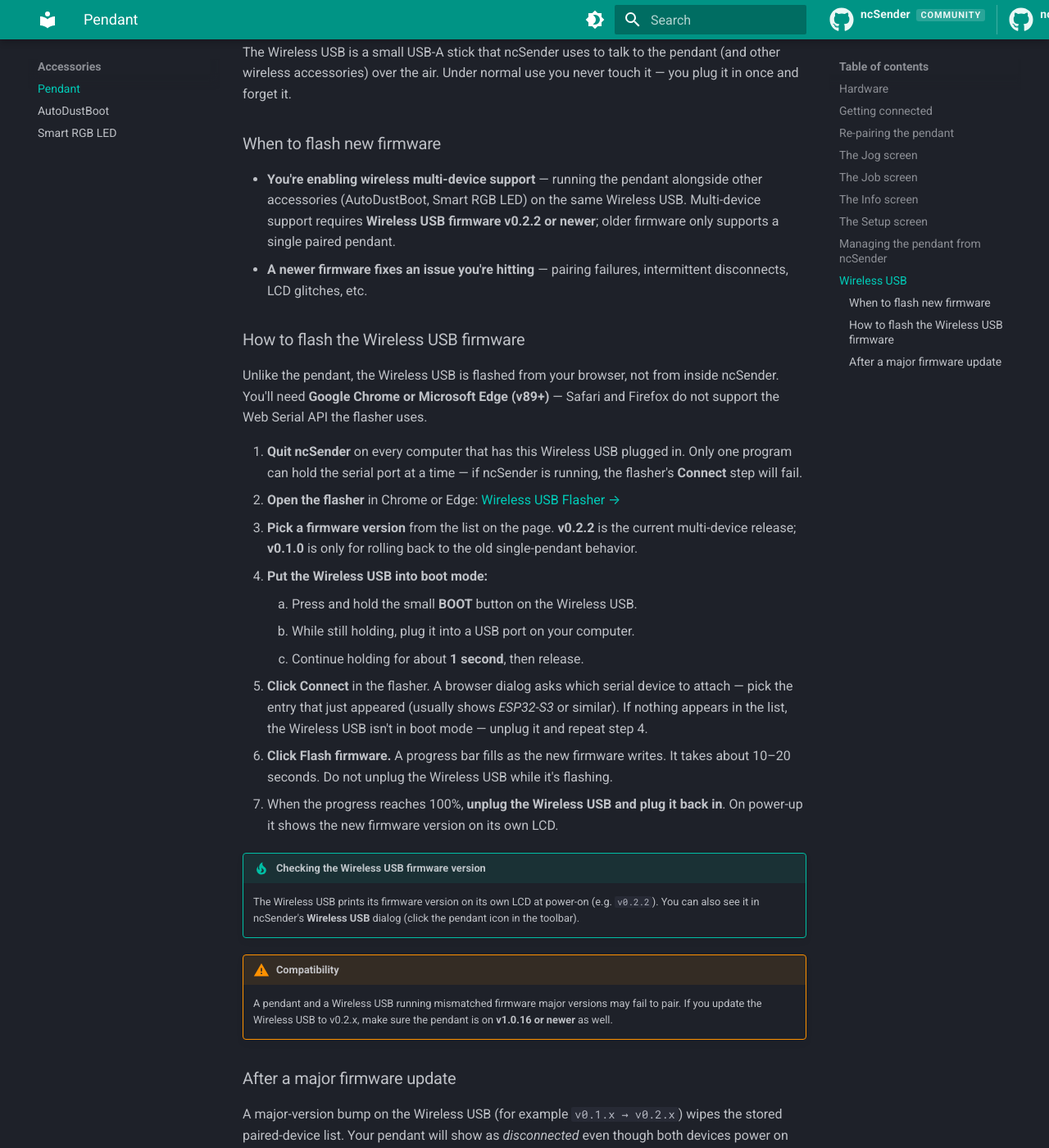
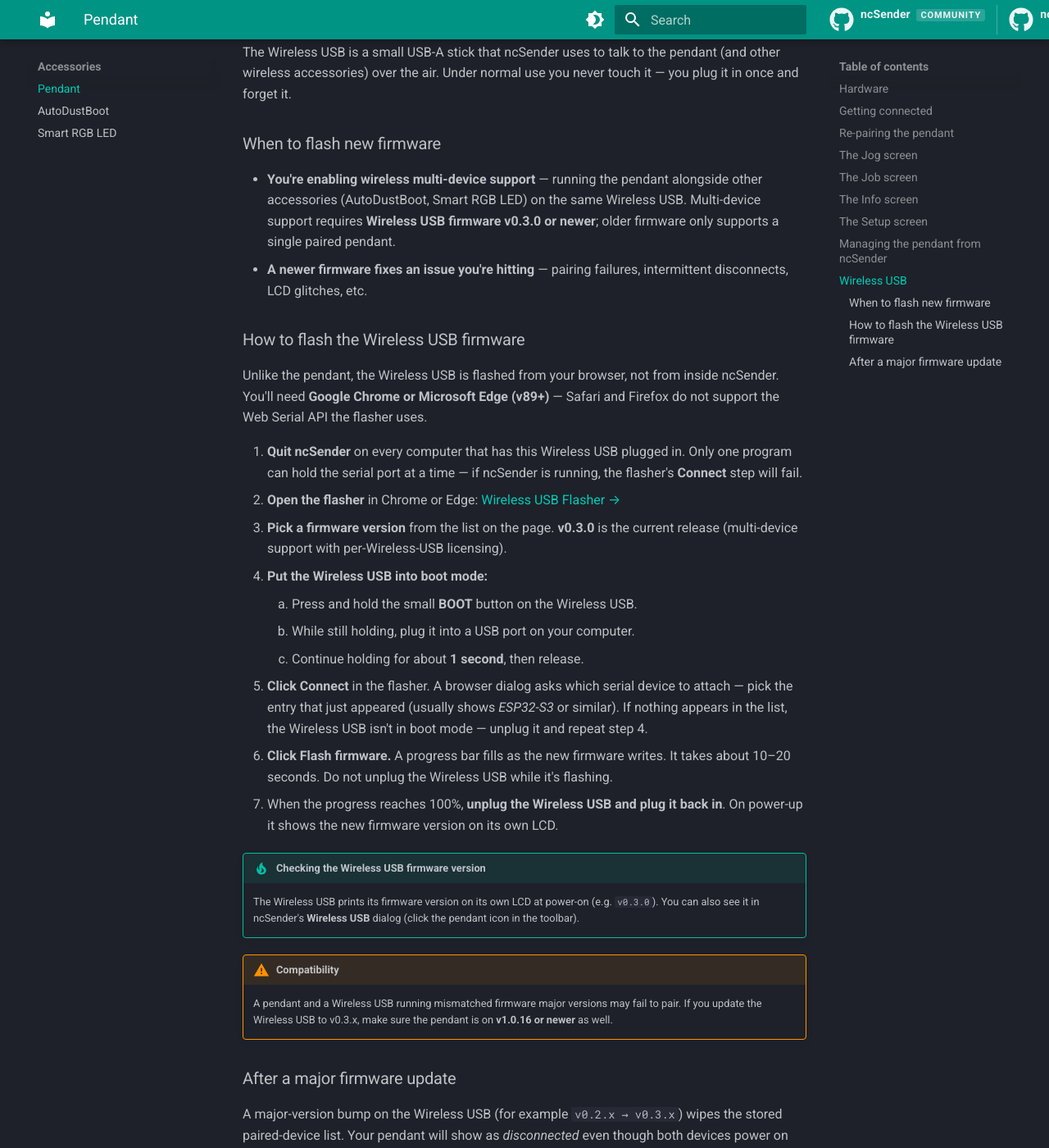
Before and after one commit to siganberg/ncSender.manual, an MkDocs documentation site: the page built from docs/accessories/pendant.md, in a window 1280 px wide and 1400 px high, scrolled down 7536 px. Shown: the whole window at 82% size. Built offline with MkDocs 1.6.1 and Material for MkDocs 9.7.7, drawn with Linux system fonts in a browser that asks for light colours; comment, search, counter and statistics services are not loaded; some of the changed text lies outside the part shown.

Commit message:
docs: pendant — bump Wireless USB firmware v0.2.2 -> v0.3.0
- Minimum version in the top requirements callout
- Re-pair-major-version hint (v0.2.x -> v0.3.x)
- Mismatched-firmware-versions troubleshooting example (v0.3.x)
- Multi-device requirement statement
- 'Pick a firmware version' bullet reworded — v0.3.0 is the current
  release (multi-device + per-Wireless-USB licensing), older v0.1.0
  rollback mention dropped since v0.3.0 supersedes both
- LCD-version tip example updated to v0.3.0

```diff
--- a/docs/accessories/pendant.md
+++ b/docs/accessories/pendant.md
@@ -15,7 +15,7 @@ walk around the machine while you work.
     - **ncSender** — v2.0.63 or newer
     - **ncSender Pro** — v2.0.117 or newer
     - **Pendant firmware** — v1.0.16 or newer (any recent build is fine)
-    - **Wireless USB firmware** — v0.2.2 or newer
+    - **Wireless USB firmware** — v0.3.0 or newer
 
     See [Wireless USB](#wireless-usb) below for how to flash a Wireless USB
     update. If you're on older versions and only use the pendant on its own,
@@ -55,7 +55,7 @@ The pairing screen shows whether the pendant is currently paired. Press
 The first pairing is automatic and sticks — you shouldn't normally have to do
 it again. A few situations do call for a re-pair:
 
-- **You flashed a major Wireless USB firmware update** (e.g. `v0.1.x → v0.2.x`).
+- **You flashed a major Wireless USB firmware update** (e.g. `v0.2.x → v0.3.x`).
   Major-version firmware resets the Wireless USB's paired-device list.
 - **You swapped in a different Wireless USB.**
 - **You want to move the pendant to a different Wireless USB / different machine.**
@@ -84,7 +84,7 @@ it again. A few situations do call for a re-pair:
       as you click **+ Pair New Device** in ncSender.
     - If the two firmwares are on mismatched major versions, pairing can
       silently fail. Make sure the pendant is on **v1.0.16 or newer** when the
-      Wireless USB is on **v0.2.x**.
+      Wireless USB is on **v0.3.x**.
     - If it still won't pair, flash the latest Wireless USB firmware (see
       [Wireless USB](#wireless-usb)) and try again.
 
@@ -198,7 +198,7 @@ never touch it — you plug it in once and forget it.
 
 - **You're enabling wireless multi-device support** — running the pendant
   alongside other accessories (AutoDustBoot, Smart RGB LED) on the same
-  Wireless USB. Multi-device support requires **Wireless USB firmware v0.2.2
+  Wireless USB. Multi-device support requires **Wireless USB firmware v0.3.0
   or newer**; older firmware only supports a single paired pendant.
 - **A newer firmware fixes an issue you're hitting** — pairing failures,
   intermittent disconnects, LCD glitches, etc.
@@ -214,9 +214,8 @@ Safari and Firefox do not support the Web Serial API the flasher uses.
    running, the flasher's **Connect** step will fail.
 2. **Open the flasher** in Chrome or Edge:
    [Wireless USB Flasher &rarr;](../utility/wireless-usb-flasher.md)
-3. **Pick a firmware version** from the list on the page. **v0.2.2** is the
-   current multi-device release; **v0.1.0** is only for rolling back to
-   the old single-pendant behavior.
+3. **Pick a firmware version** from the list on the page. **v0.3.0** is the
+   current release (multi-device support with per-Wireless-USB licensing).
 4. **Put the Wireless USB into boot mode:**
     1. Press and hold the small **BOOT** button on the Wireless USB.
     2. While still holding, plug it into a USB port on your computer.
@@ -233,17 +232,17 @@ Safari and Firefox do not support the Web Serial API the flasher uses.
 
 !!! tip "Checking the Wireless USB firmware version"
     The Wireless USB prints its firmware version on its own LCD at power-on
-    (e.g. `v0.2.2`). You can also see it in ncSender's **Wireless USB**
+    (e.g. `v0.3.0`). You can also see it in ncSender's **Wireless USB**
     dialog (click the pendant icon in the toolbar).
 
 !!! warning "Compatibility"
     A pendant and a Wireless USB running mismatched firmware major versions
-    may fail to pair. If you update the Wireless USB to v0.2.x, make sure the
+    may fail to pair. If you update the Wireless USB to v0.3.x, make sure the
     pendant is on **v1.0.16 or newer** as well.
 
 ### After a major firmware update
 
-A major-version bump on the Wireless USB (for example `v0.1.x → v0.2.x`)
+A major-version bump on the Wireless USB (for example `v0.2.x → v0.3.x`)
 wipes the stored paired-device list. Your pendant will show as *disconnected*
 even though both devices power on normally. Follow the
 [Re-pairing the pendant](#re-pairing-the-pendant) steps to re-establish the
```
